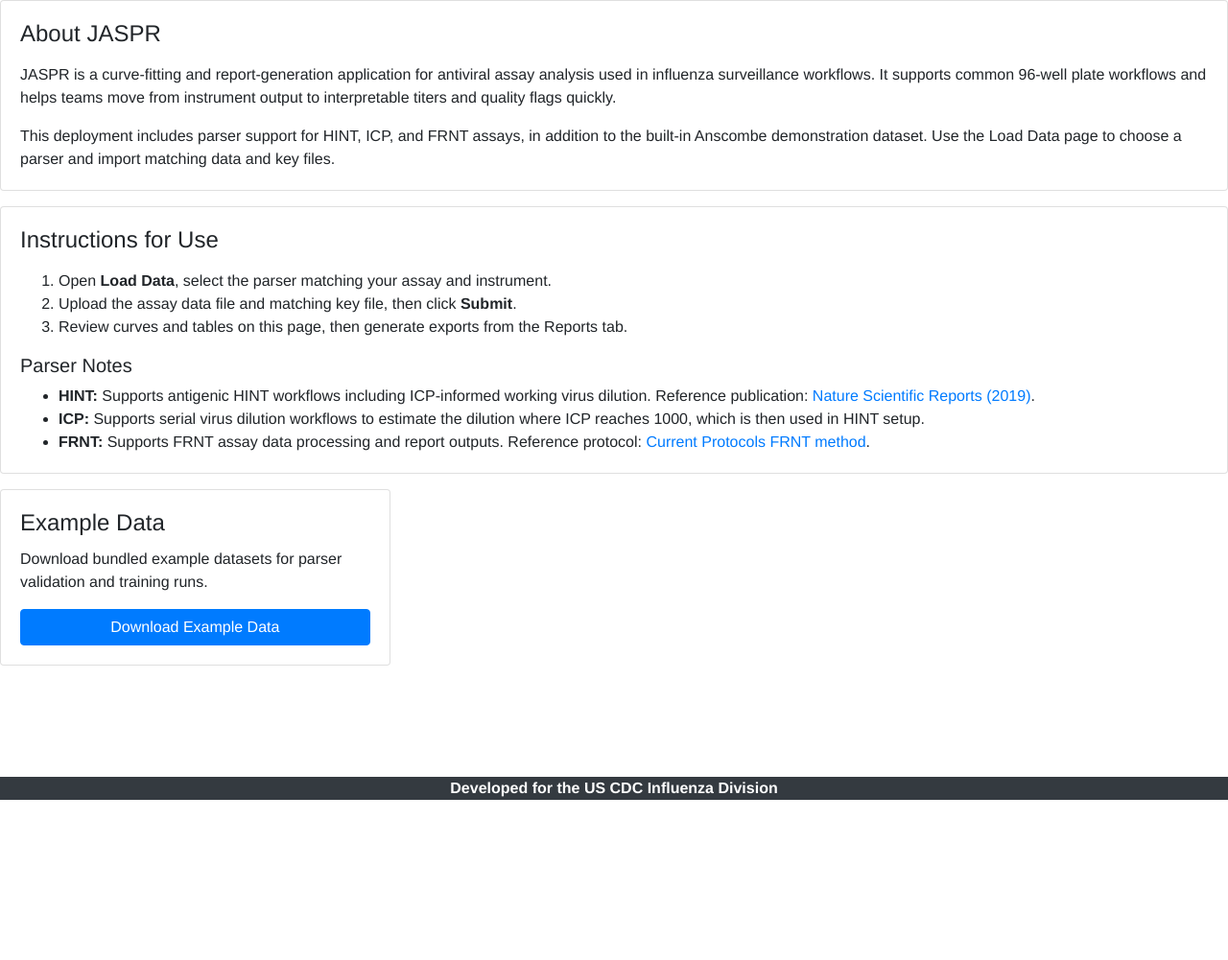
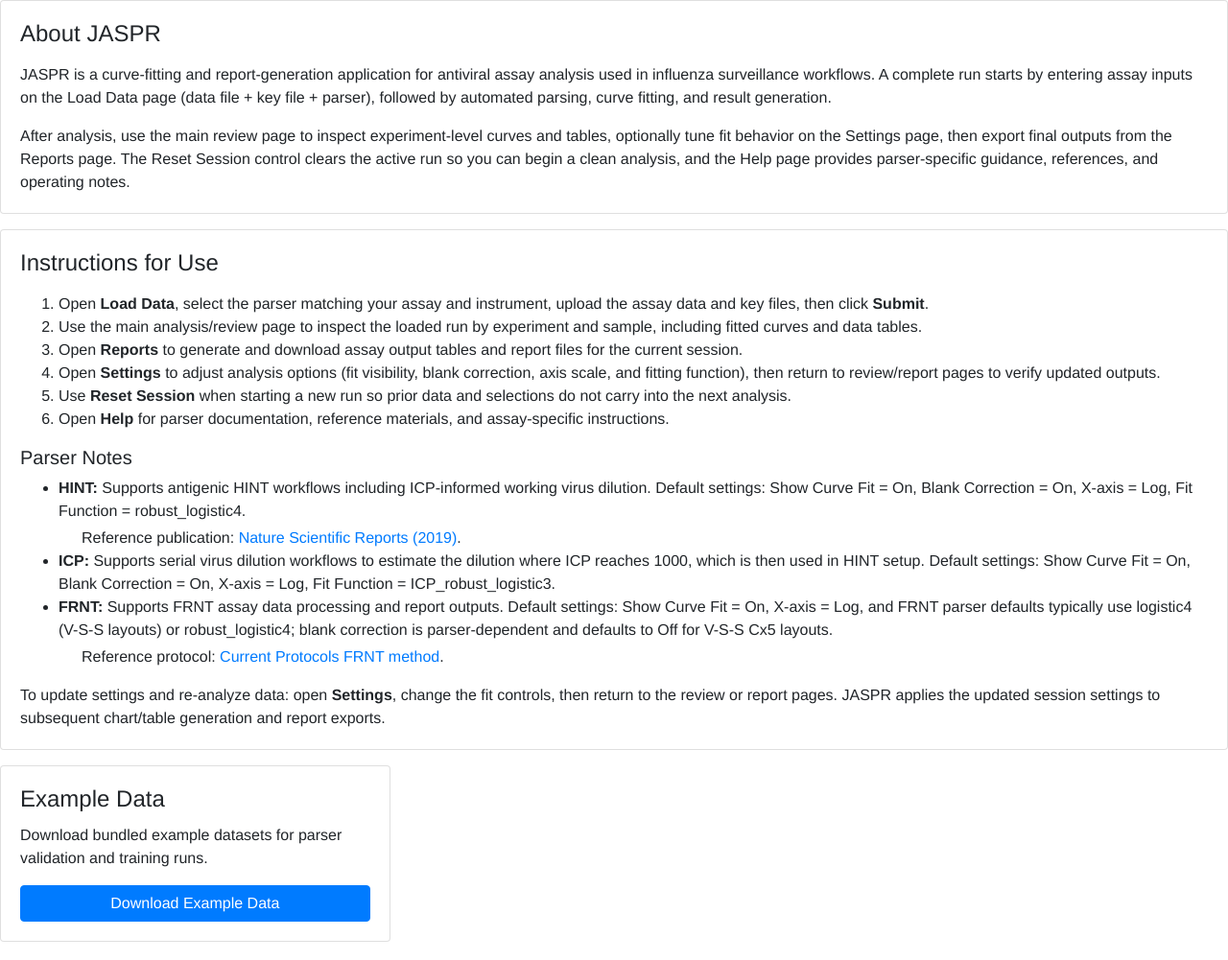
Before and after one commit to CDCgov/jaspr, a Flask app: page / in a window 1280 px wide. Shown: the part 35-1036 px from the top of the page at 96% size. Before the commit the page ends 869 px from the top, so only its background shows below. Run offline with Flask 3, Linux system fonts and the light colour scheme; some libraries are stand-ins or nearby versions.

Commit message:
FLULIMS-5583 Updating Home Page

```diff
--- a/app/jaspr/templates/main.html
+++ b/app/jaspr/templates/main.html
@@ -8,11 +8,14 @@
 				<h4 class="card-title mb-3">About JASPR</h4>
 				<p class="card-text">
 					JASPR is a curve-fitting and report-generation application for antiviral assay analysis used in influenza surveillance workflows.
-					It supports common 96-well plate workflows and helps teams move from instrument output to interpretable titers and quality flags quickly.
+					A complete run starts by entering assay inputs on the Load Data page (data file + key file + parser), followed by automated parsing,
+					curve fitting, and result generation.
 				</p>
 				<p class="card-text mb-0">
-					This deployment includes parser support for HINT, ICP, and FRNT assays, in addition to the built-in Anscombe demonstration dataset.
-					Use the Load Data page to choose a parser and import matching data and key files.
+					After analysis, use the main review page to inspect experiment-level curves and tables, optionally tune fit behavior on the Settings page,
+					then export final outputs from the Reports page.
+					The Reset Session control clears the active run so you can begin a clean analysis, and the Help page provides parser-specific guidance,
+					references, and operating notes.
 				</p>
 			</div>
 		</div>
@@ -25,28 +28,43 @@
 			<div class="card-body">
 				<h4 class="card-title mb-3">Instructions for Use</h4>
 				<ol class="mb-3">
-					<li>Open <strong>Load Data</strong>, select the parser matching your assay and instrument.</li>
-					<li>Upload the assay data file and matching key file, then click <strong>Submit</strong>.</li>
-					<li>Review curves and tables on this page, then generate exports from the Reports tab.</li>
+					<li>Open <strong>Load Data</strong>, select the parser matching your assay and instrument, upload the assay data and key files, then click <strong>Submit</strong>.</li>
+					<li>Use the main analysis/review page to inspect the loaded run by experiment and sample, including fitted curves and data tables.</li>
+					<li>Open <strong>Reports</strong> to generate and download assay output tables and report files for the current session.</li>
+					<li>Open <strong>Settings</strong> to adjust analysis options (fit visibility, blank correction, axis scale, and fitting function), then return to review/report pages to verify updated outputs.</li>
+					<li>Use <strong>Reset Session</strong> when starting a new run so prior data and selections do not carry into the next analysis.</li>
+					<li>Open <strong>Help</strong> for parser documentation, reference materials, and assay-specific instructions.</li>
 				</ol>
 
 				<h5>Parser Notes</h5>
 				<ul class="mb-0">
 					<li>
 						<strong>HINT:</strong> Supports antigenic HINT workflows including ICP-informed working virus dilution.
-						Reference publication:
-						<a href="https://www.nature.com/articles/s41598-019-39276-1" target="_blank" rel="noopener noreferrer">Nature Scientific Reports (2019)</a>.
+						Default settings: Show Curve Fit = On, Blank Correction = On, X-axis = Log, Fit Function = robust_logistic4.
+						<div class="ml-4 mt-1">
+							Reference publication:
+							<a href="https://www.nature.com/articles/s41598-019-39276-1" target="_blank" rel="noopener noreferrer">Nature Scientific Reports (2019)</a>.
+						</div>
 					</li>
 					<li>
 						<strong>ICP:</strong> Supports serial virus dilution workflows to estimate the dilution where ICP reaches 1000,
 						which is then used in HINT setup.
+						Default settings: Show Curve Fit = On, Blank Correction = On, X-axis = Log, Fit Function = ICP_robust_logistic3.
 					</li>
 					<li>
 						<strong>FRNT:</strong> Supports FRNT assay data processing and report outputs.
-						Reference protocol:
-						<a href="https://currentprotocols.onlinelibrary.wiley.com/doi/abs/10.1002/cpim.116" target="_blank" rel="noopener noreferrer">Current Protocols FRNT method</a>.
+						Default settings: Show Curve Fit = On, X-axis = Log, and FRNT parser defaults typically use logistic4 (V-S-S layouts) or robust_logistic4;
+						blank correction is parser-dependent and defaults to Off for V-S-S Cx5 layouts.
+						<div class="ml-4 mt-1">
+							Reference protocol:
+							<a href="https://currentprotocols.onlinelibrary.wiley.com/doi/abs/10.1002/cpim.116" target="_blank" rel="noopener noreferrer">Current Protocols FRNT method</a>.
+						</div>
 					</li>
 				</ul>
+				<p class="mt-3 mb-0">
+					To update settings and re-analyze data: open <strong>Settings</strong>, change the fit controls, then return to the review or report pages.
+					JASPR applies the updated session settings to subsequent chart/table generation and report exports.
+				</p>
 			</div>
 		</div>
 	</div>
```
